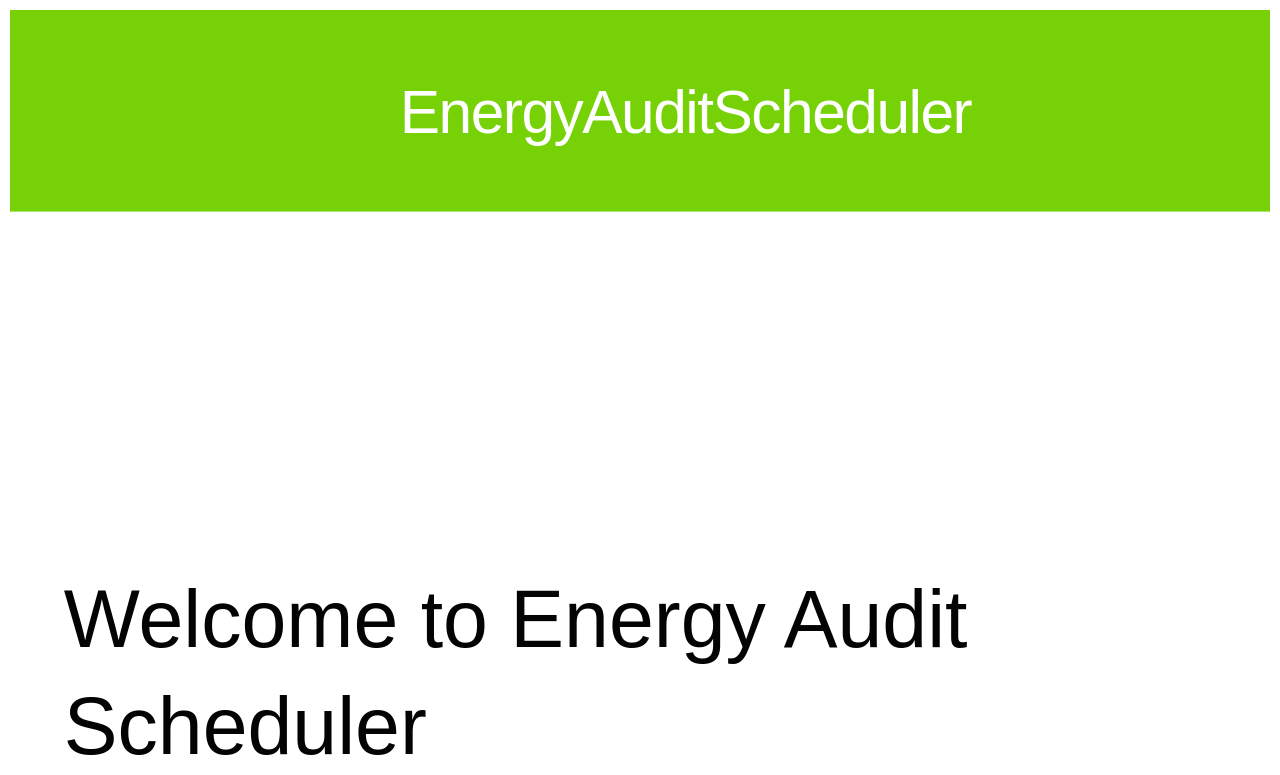
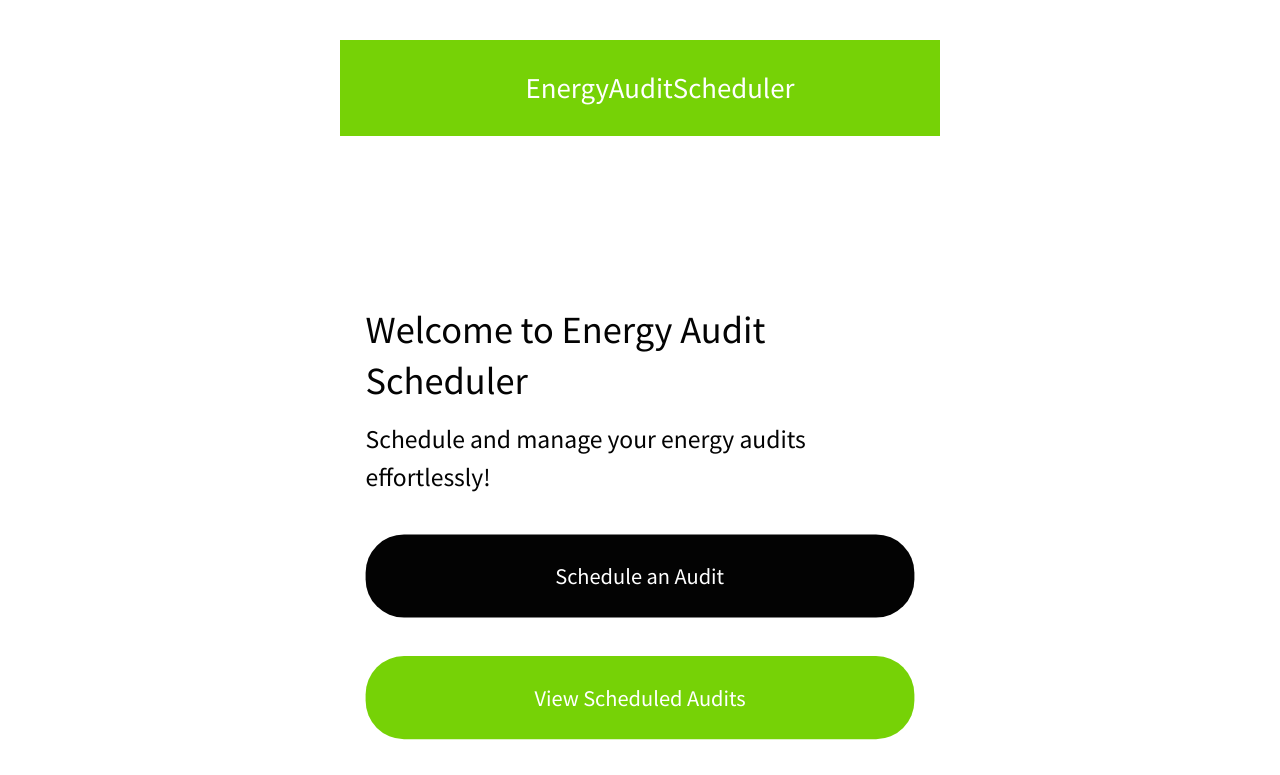
Before and after one commit to Spacemandomains/uizardtest, a plain HTML site: page index.html in a window 1280 px wide. Shown: the top 775 px of the page. Drawn offline with Linux system fonts and the light colour scheme.

Commit message:
Add files via upload

```diff
--- a/index.html
+++ b/index.html
@@ -4,6 +4,7 @@
     <meta charset="UTF-8">
     <meta name="viewport" content="width=device-width, initial-scale=1.0">
     <title>Energy Audit Scheduler</title>
+    <link href="https://fonts.googleapis.com/css2?family=Source+Sans+Pro:wght@400&display=swap" rel="stylesheet">
     <style>
         body {
             margin: 0;
@@ -12,33 +13,51 @@
         }
 
         svg {
-            width: 100%; /* Make SVG responsive */
-            height: auto; /* Maintain aspect ratio */
+            width: 100%;
+            height: auto;
         }
 
-        /* Optional: Center the SVG in the viewport */
         .container {
             display: flex;
             justify-content: center;
             align-items: center;
-            min-height: 100vh; /* Fill the viewport height */
-            padding: 10px; /* Add some padding for mobile */
-            box-sizing: border-box; /* Ensure padding doesn't affect total width */
+            min-height: 100vh;
+            padding: 20px; /* Added padding for better mobile view */
         }
 
-        /* Optional: Add some styles for links */
         a {
-            text-decoration: none; /* Remove underline */
+            text-decoration: none;
         }
 
-        /* Optional: Button styles */
         rect {
-            cursor: pointer; /* Change cursor to pointer for interactive elements */
+            cursor: pointer;
         }
 
-        /* Ensure text is responsive */
-        text {
-            font-family: 'Source Sans Pro', sans-serif; /* Ensure font consistency */
+        /* Styles for desktop */
+        @media (min-width: 768px) {
+            .container {
+                flex-direction: row;
+                padding: 40px; /* More padding on larger screens */
+            }
+
+            svg {
+                max-width: 600px; /* Limit the size on desktop */
+            }
+        }
+
+        /* Styles for mobile */
+        @media (max-width: 767px) {
+            .container {
+                flex-direction: column;
+            }
+
+            rect {
+                rx: 12; /* More rounded corners on mobile */
+            }
+
+            text {
+                font-size: 14px; /* Adjust font size for mobile */
+            }
         }
     </style>
 </head>
@@ -46,51 +65,46 @@
     <div class="container">
         <svg xmlns="http://www.w3.org/2000/svg" viewBox="0 0 375 667" fill="none">
             <rect width="375" height="667" fill="#fff"></rect>
-            <g opacity="100%">
-                <rect x="0" y="0" width="375" height="60" fill="#76d206" stroke="#e5e7eb" stroke-width="0" rx="0"></rect>
+            <g>
+                <rect x="0" y="0" width="375" height="60" fill="#76d206"></rect>
             </g>
-            <g opacity="100%">
-                <text x="116" y="36.5" font-size="18" fill="#fff" letter-spacing="-0.45" font-weight="normal" font-style="normal">EnergyAuditScheduler</text>
+            <g>
+                <text x="116" y="36.5" font-size="18" fill="#fff">EnergyAuditScheduler</text>
             </g>
-            <g opacity="100%">
+            <g>
                 <text x="16" y="189.5" font-size="24" fill="#030303">Welcome to Energy Audit</text>
                 <text x="16" y="221.5" font-size="24" fill="#030303">Scheduler</text>
             </g>
-            <g opacity="100%">
+            <g>
                 <text x="16" y="255" font-size="16" fill="#030303">Schedule and manage your energy audits</text>
                 <text x="16" y="279" font-size="16" fill="#030303">effortlessly!</text>
             </g>
-
             <!-- Schedule an Audit Button -->
             <a xlink:href="#schedule-audit">
-                <g opacity="100%">
+                <g>
                     <rect x="16" y="309" width="343" height="52" fill="#030303" rx="24"></rect>
                     <text x="134.5" y="340" font-size="14" fill="#fff">Schedule an Audit</text>
                 </g>
             </a>
-
             <!-- View Scheduled Audits Button -->
             <a xlink:href="#view-scheduled-audits">
-                <g opacity="100%">
+                <g>
                     <rect x="16" y="385" width="343" height="52" fill="#76d206" rx="24"></rect>
                     <text x="121.5" y="416" font-size="14" fill="#fff">View Scheduled Audits</text>
                 </g>
             </a>
-
             <!-- Access Settings Button -->
             <a xlink:href="#access-settings">
-                <g opacity="100%">
+                <g>
                     <rect x="16" y="461" width="343" height="52" fill="#030303" rx="24"></rect>
                     <text x="143" y="492" font-size="14" fill="#fff">Access Settings</text>
                 </g>
             </a>
-
-            <g opacity="100%">
+            <g>
                 <rect x="0" y="619" width="375" height="48" fill="#f3f3f3"></rect>
-                <rect x="0" y="619" width="375" height="0" fill="#e5e7eb"></rect>
             </g>
-            <text x="55" y="635" font-size="12" fill="#030303" opacity="100%">Terms of Service</text>
-            <text x="210" y="635" font-size="12" fill="#030303" opacity="100%">Privacy Policy</text>
+            <text x="217" y="643" font-size="12" fill="#030303">Terms of Service</text>
+            <text x="316" y="643" font-size="12" fill="#030303">Privacy Policy</text>
         </svg>
     </div>
 </body>
```
